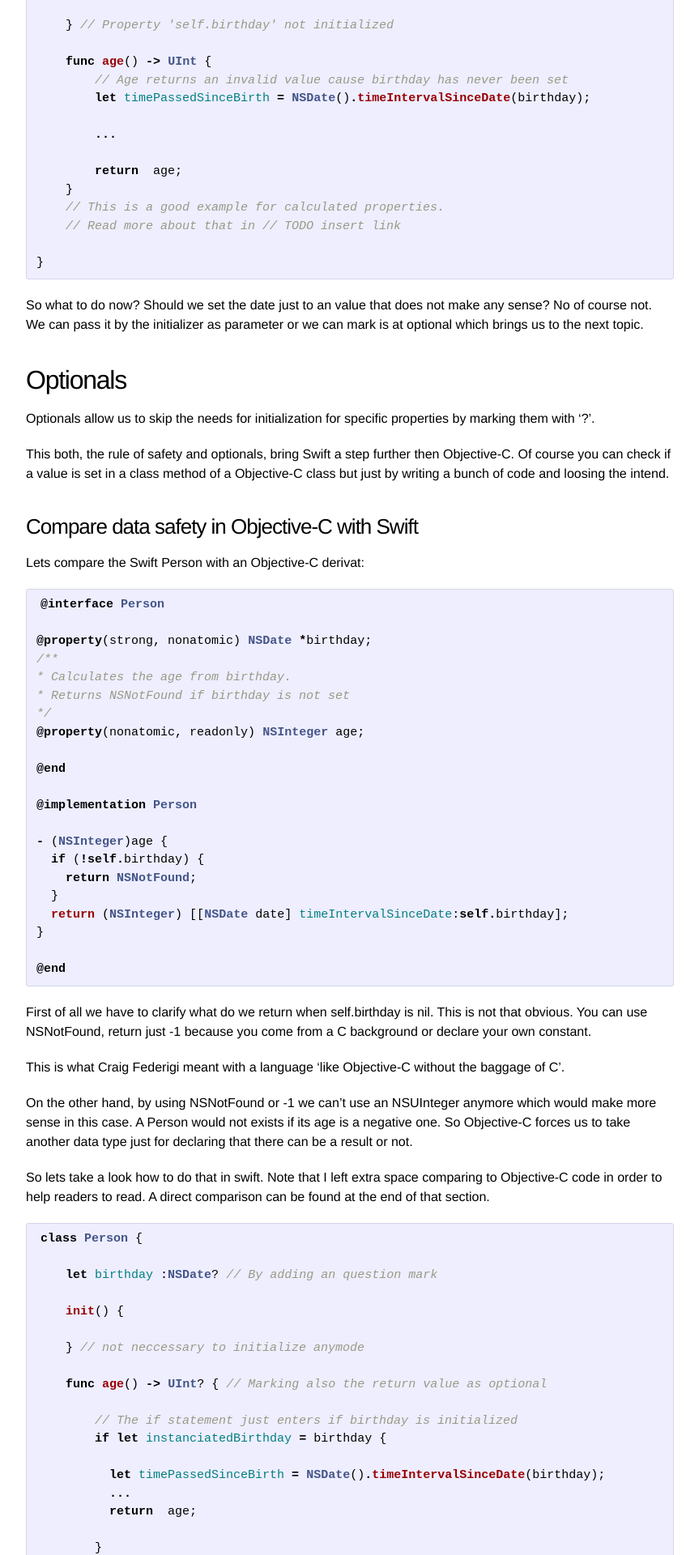
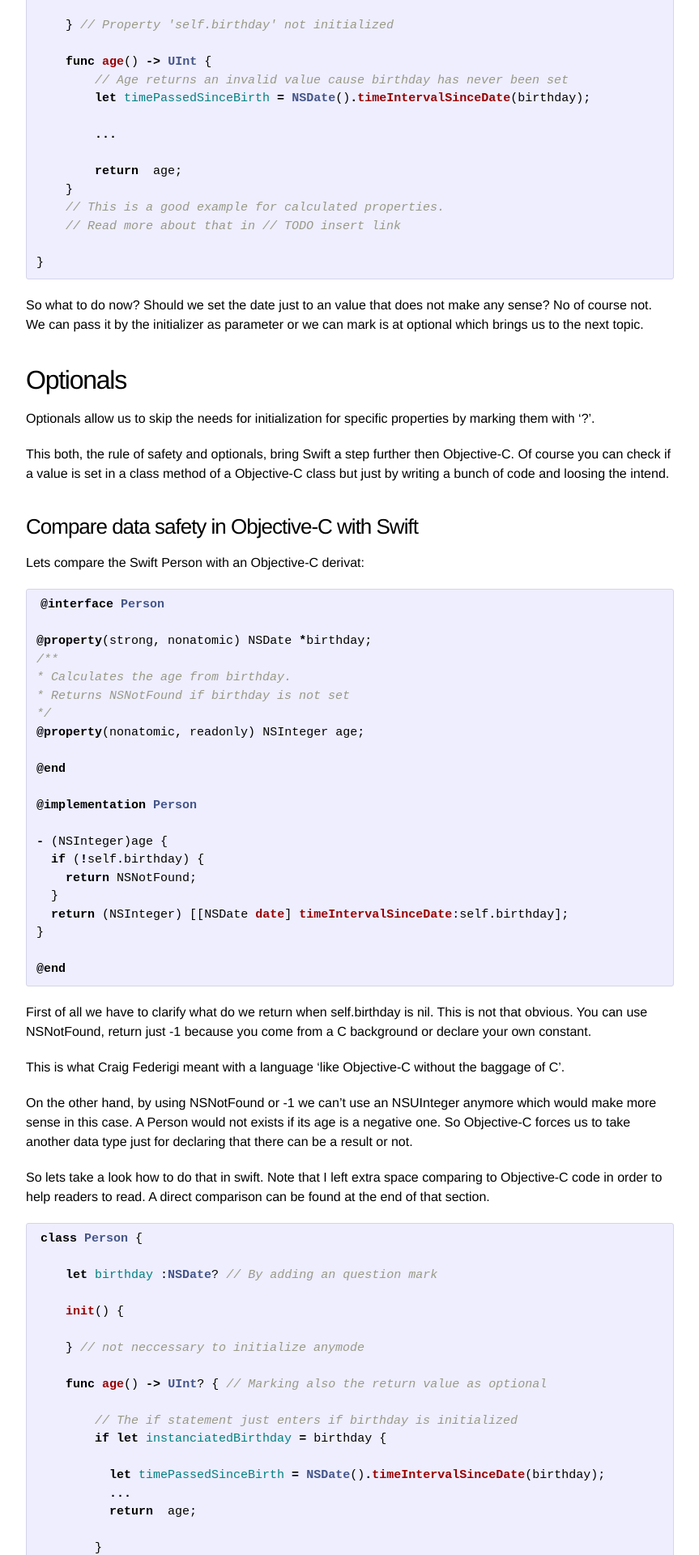
Before and after one commit to mkloeppner/mkloeppner.github.io, a Jekyll site: the page built from _posts/2014-06-07-Swift-The-rule-of-safety-and-optionals.markdown, in a window 1280 px wide. Shown: the part 1249-3169 px from the top of the page at 81% size, without its empty margins (208-1071 px from the left). Built offline with Jekyll 4.4.1, drawn with Linux system fonts in a browser that asks for light colours.

Commit message:
Update 2014-06-07-Swift-The-rule-of-safety-and-optionals.markdown

````diff
--- a/_posts/2014-06-07-Swift-The-rule-of-safety-and-optionals.markdown
+++ b/_posts/2014-06-07-Swift-The-rule-of-safety-and-optionals.markdown
@@ -95,7 +95,7 @@ Objective-C class but just by writing a bunch of code and loosing the intend.
 
 Lets compare the Swift Person with an Objective-C derivat:
 
-```swift
+```objc
 @interface Person
 
 @property(strong, nonatomic) NSDate *birthday;
````
